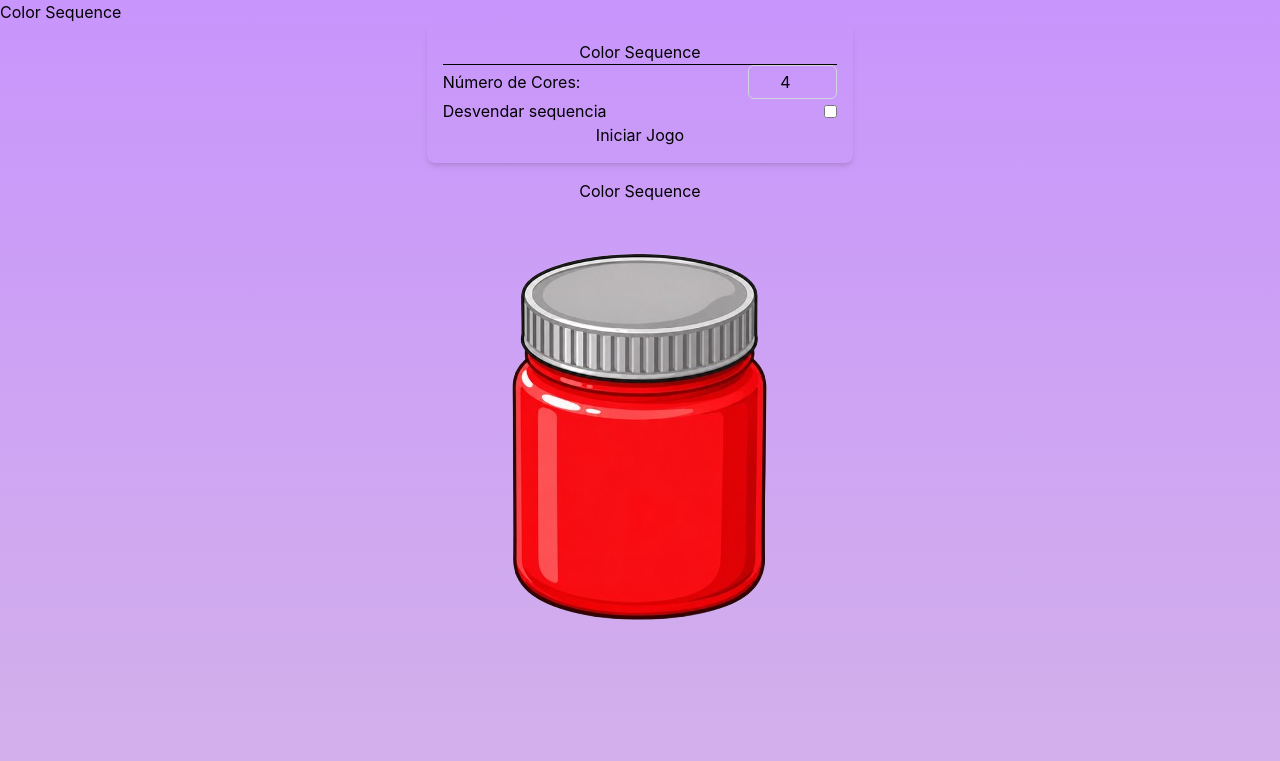
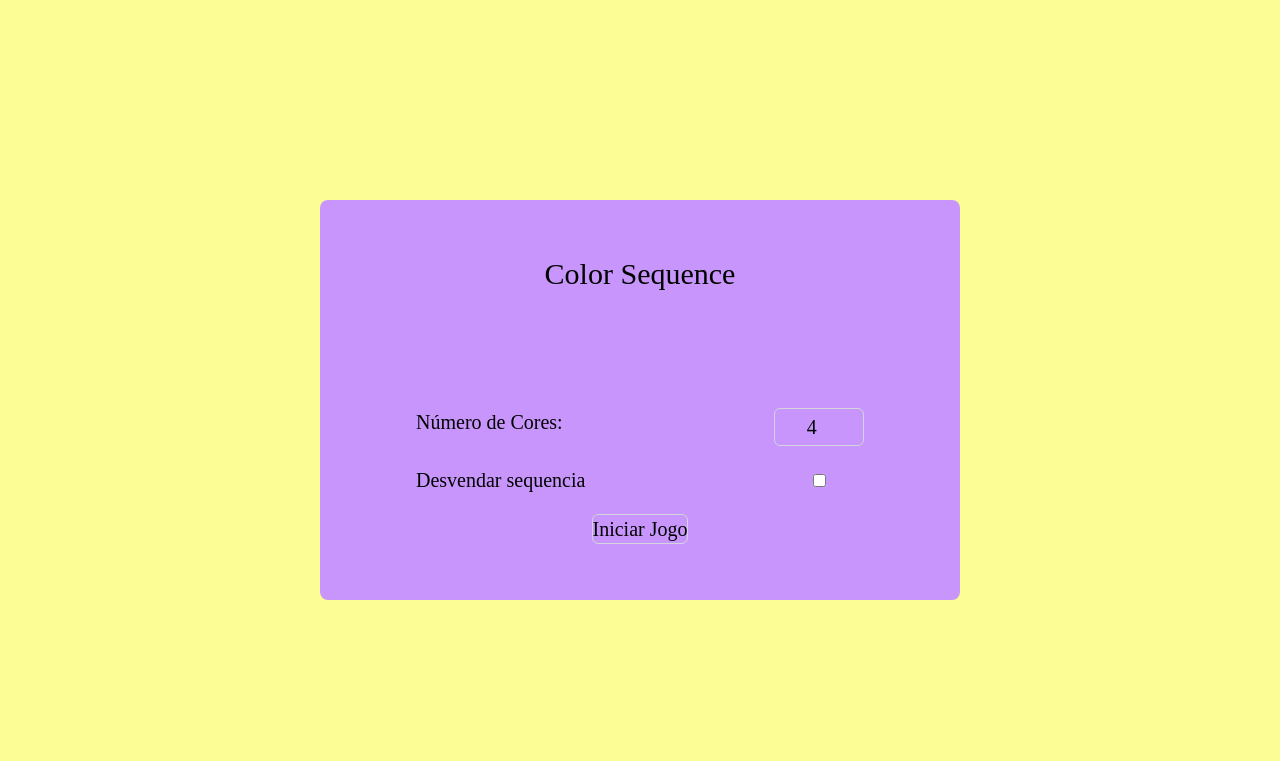
Before and after one commit to devDavyRibeiro/colors-sequence, a React (Vite) app: page / in a window 1280 px wide. Shown: the top 761 px of the page. Built offline with nearby package versions, Linux system fonts and the light colour scheme.

Commit message:
style: mais algumas estilizações

```diff
--- a/index.html
+++ b/index.html
@@ -6,7 +6,7 @@
     <meta name="viewport" content="width=device-width, initial-scale=1.0" />
     <title>Color Sequence</title>
   </head>
-  <body class="bg-linear-to-t from-[#FDFD96] to-[#C895FC] font-sans">
+  <body class="bg-primary font-sans h-screen w-screen">
     <div id="root"></div>
     <script type="module" src="/src/main.tsx"></script>
   </body>
--- a/src/App.tsx
+++ b/src/App.tsx
@@ -2,21 +2,12 @@ import Sequencie from "./components/sequencie.tsx";
 import Menu from "./components/menu.tsx";
 function App() {
   return (
-    <>
-      <header className="header">
-        <h1>Color Sequence</h1>
-      </header>
-
-      <main className="text-center flex flex-col items-center justify-center gap-4">
+    <div className="h-screen w-screen font-[Poppins]">
+      <main className=" text-center flex flex-col content-center items-center justify-center gap-4 h-full">
         <Menu />
-        <Sequencie />
+        {/* <Sequencie /> */}
       </main>
-
-      <footer>
-        <p>&#169;2026 Davy Ribeiro</p>
-        <a href="#">Dev Davy Ribeiro</a>
-      </footer>
-    </>
+    </div>
   )
 }
 
--- a/src/components/menu.tsx
+++ b/src/components/menu.tsx
@@ -1,19 +1,20 @@
 import React from 'react'
 export default function Menu() {
   return (
-    <div className="w-1/3 p-4 rounded-lg shadow-md display-flex flex-col items-center justify-center gap-4">
-        <h2>Color Sequence</h2>
-        <hr/>
-        <form>
-          <div className="flex flex-row items-center justify-between gap-10">
+    <div className="w-1/2 h-1/2 p-4 bg-segundary rounded-lg shadow-[10xp] shadow-segundary-500/50 flex flex-col items-center justify-around">
+        <h2 className="text-3xl h-[20%]">Color Sequence</h2>
+        <form className='flex flex-col w-full px-10 text-xl gap-5 content-center'>
+          <div className="flex flex-row mx-10 justify-between">
             <label htmlFor="colorCount">Número de Cores:</label>
-            <input className="border border-gray-300 rounded-md p-1 text-center focus:outline-none focus:ring-2 focus:ring-black-500" type="number" id="colorCount" name="colorCount" min="3" max="10" defaultValue="4" />
+            <input className="border border-gray-300 rounded-md p-1 text-center w-1/5" type="number" id="colorCount" name="colorCount" min="3" max="10" defaultValue="4" />
           </div>
-          <div className="flex flex-row items-center justify-between gap-10">
+          <div className="flex flex-row mx-10 justify-between">
             <label htmlFor="revealSequence">Desvendar sequencia</label>
-            <input type="checkbox" id="revealSequence" name="revealSequence"/>
+            <div className="text-center w-1/5">
+              <input className='' type="checkbox" id="revealSequence" name="revealSequence"/>
+            </div>
           </div>
-          <button type="submit">Iniciar Jogo</button>
+          <button className=' m-auto w-min-1/4   border border-gray-300 rounded-md' type="submit">Iniciar Jogo</button>
         </form>
     </div>
   )
--- a/src/styles.css
+++ b/src/styles.css
@@ -1 +1,12 @@
 @import "tailwindcss";
+
+@theme{
+    --color-primary: #FDFD96;
+    --color-segundary: #C895FC;
+}
+
+
+:root{
+    --color-primary: #FDFD96;
+    --color-segundary: #C895FC;
+}
```
